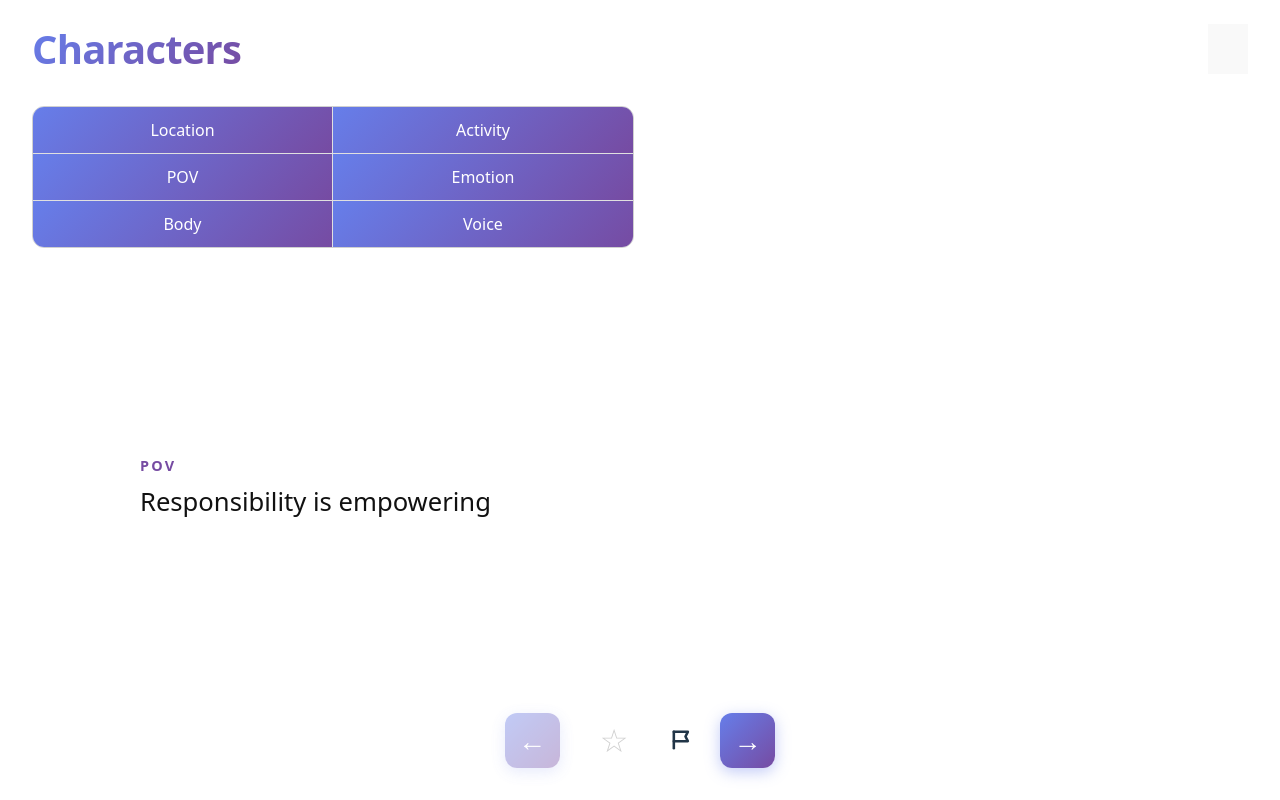
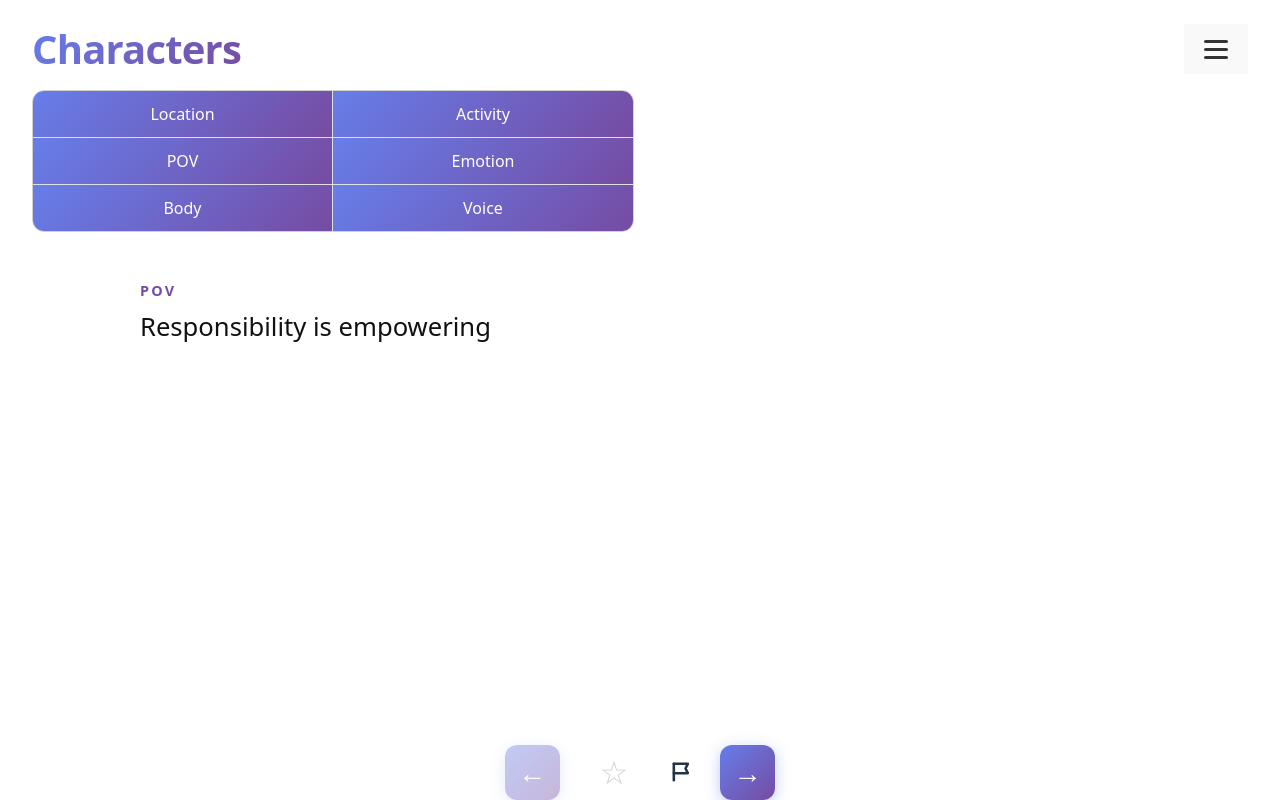
Before and after one commit to davidsteinberg/characters, a React (Vite) app: page / in a window 1280 px wide. Built offline with nearby package versions, Linux system fonts and the light colour scheme.

Commit message:
Fixed menu icon

```diff
--- a/src/App.css
+++ b/src/App.css
@@ -1,5 +1,5 @@
 .app {
-  height: 100vh;
+  height: 100%;
   width: 100vw;
   display: flex;
   flex-direction: column;
@@ -11,7 +11,7 @@
   overflow: hidden;
   box-sizing: border-box;
   position: relative;
-  gap: 1rem;
+  gap: 0;
 }
 
 .header {
@@ -21,7 +21,7 @@
   width: 100%;
   position: relative;
   flex-shrink: 0;
-  margin-top: 1.5rem;
+  padding-top: 1.5rem;
 }
 
 h1 {
@@ -69,9 +69,10 @@ h1 {
   opacity: 0.7;
   cursor: not-allowed;
 }
+
 .menu-btn span {
   display: block;
-  width: 100%;
+  width: 1.5rem;
   height: 3px;
   background: #333;
   border-radius: 2px;
@@ -122,23 +123,14 @@ h1 {
 .character-display {
   display: flex;
   flex-direction: column;
-  gap: 1rem;
   width: 100%;
   max-width: 1000px;
-  margin: 2rem auto 0 auto;
   flex-grow: 1;
   flex-shrink: 1;
-  justify-content: center;
+  justify-content: flex-start;
+  padding-top: 3rem;
   min-height: 0;
   overflow-y: auto;
-}
-
-.controls {
-  display: flex;
-  flex-direction: column;
-  gap: 1rem;
-  align-items: center;
-  flex-shrink: 0;
 }
 
 .navigation {
@@ -147,8 +139,6 @@ h1 {
   justify-content: center;
   align-items: center;
   gap: 1.5rem;
-  margin-top: 1.2rem;
-  margin-bottom: 2rem;
 }
 
 .star-btn {
--- a/src/index.css
+++ b/src/index.css
@@ -27,8 +27,13 @@ body {
   display: flex;
   justify-content: center;
   align-items: center;
-  min-height: 100vh;
-  background: white;
+  /* min-height: 100vh; */
+  height: 100%;
+  background: pink;
+}
+
+html, #root {
+  height: 100%;
 }
 
 h1 {
```
